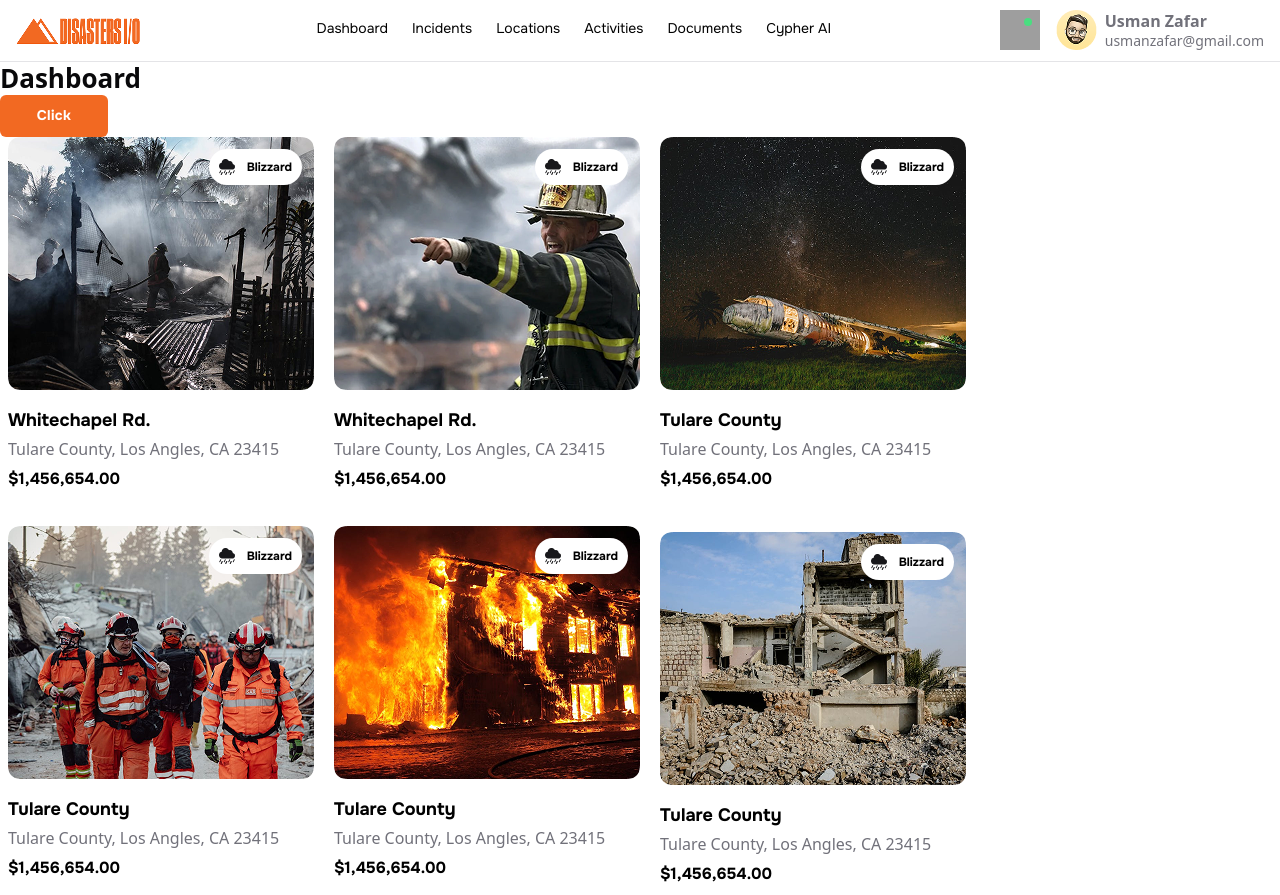
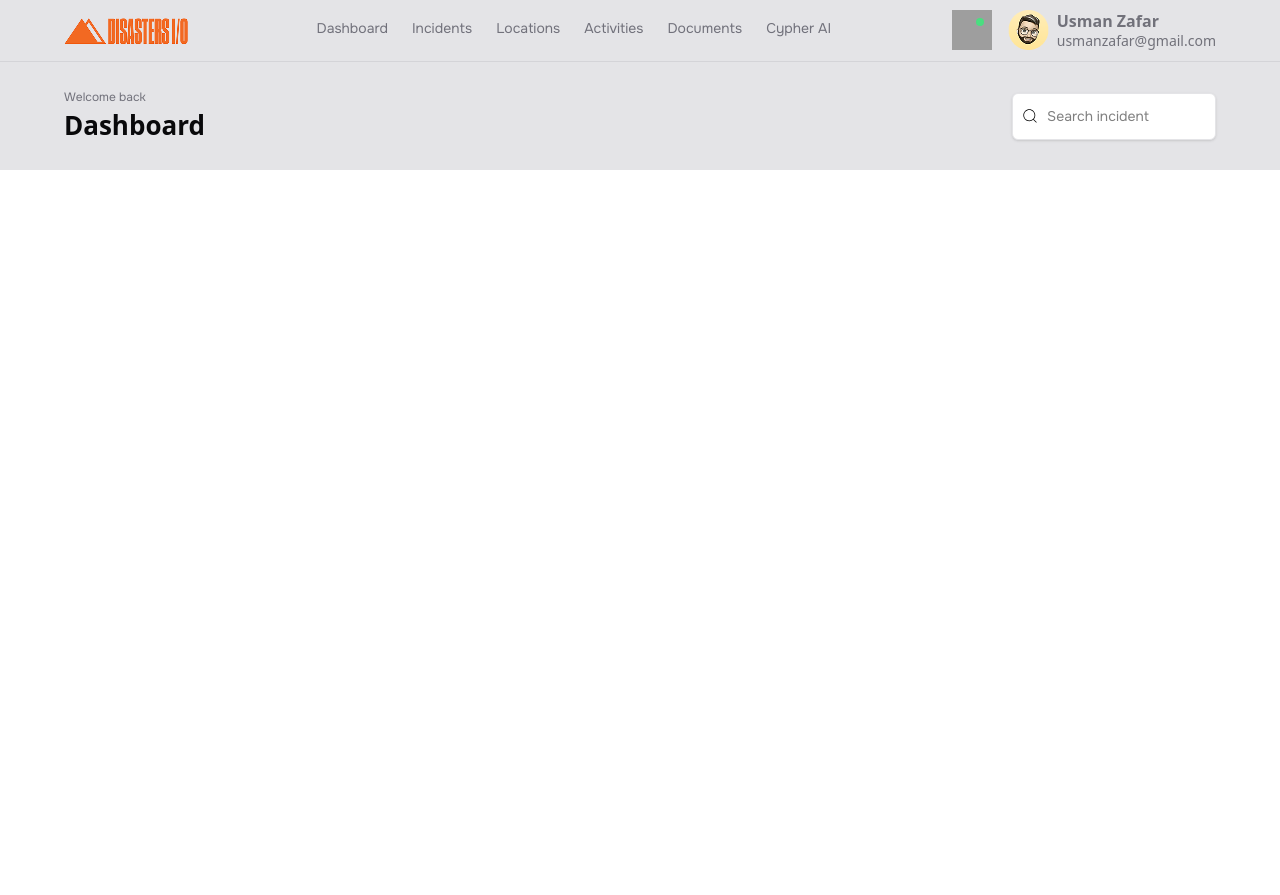
Before and after one commit to zehancoder/Disaster-Assignment, a React (Vite) app: page / in a window 1280 px wide. After the commit the page ends 800 px from the top, so only its background shows below. Built offline with nearby package versions, Linux system fonts and the light colour scheme; grey boxes are pictures that could not be loaded; a web font is replaced by a local one.

Commit message:
Landing page component

```diff
--- a/src/App.jsx
+++ b/src/App.jsx
@@ -1,20 +1,14 @@
-import { BrowserRouter } from "react-router-dom";
+import { BrowserRouter, Route, Routes } from "react-router-dom";
 import "./App.css";
-import { MyButton } from "./components/common/Button";
-import { HeroFunc } from "./components/common/Hero";
-import { TitleFunc, TitleTwo } from "./components/common/Title";
-import { NavFunc } from "./components/fixedComponent/Navber";
-import { Toggle } from "./components/fixedComponent/ToggleNav";
+import Landing from "./components/LandingPage";
 function App() {
   return (
     <>
       <BrowserRouter>
-        <NavFunc />
-        {/* <MyButton>Cypher AI</MyButton>
-      <TitleFunc>Hello</TitleFunc> */}
-        <TitleTwo>Dashboard</TitleTwo>
-        <MyButton>Click</MyButton>
-        <HeroFunc />
+        <Landing/>
+        <Routes>
+          <Route path="/Incident"></Route>
+        </Routes>
       </BrowserRouter>
     </>
   );
--- /dev/null
+++ b/src/components/LandingPage.jsx
@@ -0,0 +1,33 @@
+import { NavFunc } from "./fixedComponent/Navber";
+import { BigContainer } from "./common/IncidentContainer";
+import {SmallText, TitleTwo} from "./common/Title";
+import { CiSearch } from "react-icons/ci";
+import {MyButton} from "./common/Button"
+function Landing() {
+  return (
+    <>
+        <NavFunc />
+        <BigContainer className= "bg-zinc-200">
+            <div className="flex items-center justify-between py-5 md:py-7">
+                <div>
+                    <SmallText>
+                        Welcome back
+                    </SmallText>
+                    <TitleTwo className="mt-1">
+                        Dashboard
+                    </TitleTwo>
+                </div>
+                <div>
+                    <div className=" bg-white rounded-[6px] px-2 py-3 flex items-center gap-2 border border-zinc-200 shadow">
+                        <CiSearch className="text-lg"/>
+                        <input type="text" className="outline-none font-onset text-[14px] max-w-40" placeholder="Search incident"/>
+                    </div>
+
+                </div>
+            </div>
+        </BigContainer>
+    </>
+  );
+}
+
+export default Landing;
--- a/src/components/common/IncidentContainer.jsx
+++ b/src/components/common/IncidentContainer.jsx
@@ -6,7 +6,7 @@ export const Container = ({children, className}) => {
     </div>
 }
 export const BigContainer = ({children, className}) => {
-    return <div className={cn("mx-auto max-w-[1300px]", className)}>
+    return <div className={cn("mx-auto w-full px-3 md:px-10 lg:px-14 xl:px-16", className)}>
         {children}
     </div>
 }
--- a/src/components/common/Title.jsx
+++ b/src/components/common/Title.jsx
@@ -6,3 +6,8 @@ export const TitleFunc = ({children, className}) => {
 export const TitleTwo = ({children, className}) => {
     return <h1 className={cn("text-xl sm:text-[22px] text-[#09090B] leading-[33.15px] lg:text-[26px] font-bold", className)}>{children}</h1>
 }
+export const SmallText = ({children, className}) => {
+    return <p className={cn("text-xs text-zinc-500 font-onset leading-[15.3px]", className)}>
+        {children}
+    </p>
+}
--- a/src/components/fixedComponent/Navber.jsx
+++ b/src/components/fixedComponent/Navber.jsx
@@ -9,15 +9,18 @@ export const NavFunc = () => {
     setToggle(!toggle)
   }
   return (
-    <BigContainer>
-      <header className="flex border-b border-[#E4E4E7] items-center justify-between 2xl:px-0 px-4 lg:py-0 py-3">
-        <img src="/logo.png" alt="Logo" />
+    <div className="border-b border-b-zinc-300">
+      <BigContainer className="bg-zinc-200">
+      <header className="flex  bg-zinc-200 items-center justify-between 2xl:px-0 lg:py-0 py-3">
+        <Link to="/">
+          <img src="/logo.png" alt="Logo" />
+        </Link>
         <div className="hidden lg:flex items-center justify-center gap-3 md:gap-4 xl:gap-6">
           {MyData.navber.map((val, i) => (
             <Link
               key={i}
               to={val.link}
-              className="overflow-hidden cursor-pointer text-[14px] leading-[17.85px] font-[400] font-onset pb-5 mt-5 transition-all duration-200 hover:font-bold border-b-3 border-transparent hover:border-b-black"
+              className="overflow-hidden text-zinc-500 hover:text-black cursor-pointer text-[14px] leading-[17.85px] font-[400] font-onset pb-5 mt-5 transition-all duration-200 hover:font-bold border-b-3 border-transparent hover:border-b-black"
             >
               <p>{val.title}</p>
             </Link>
@@ -43,5 +46,6 @@ export const NavFunc = () => {
       </header>
       <Toggle toggle = {toggle} setToggle = {setToggle}/>
     </BigContainer>
+    </div>
   );
 };
--- a/src/components/fixedComponent/ToggleNav.jsx
+++ b/src/components/fixedComponent/ToggleNav.jsx
@@ -17,7 +17,7 @@ export const Toggle = ({ toggle, setToggle }) => {
             <Link
               key={i}
               to={val.link}
-              className="cursor-pointer text-[14px] leading-[17.85px] font-[400] font-onset transition-all duration-200 hover:font-bold"
+              className="cursor-pointer text-white hover:text-black text-[14px] leading-[17.85px] font-[400] font-onset transition-all duration-200 hover:font-bold"
               onClick={closeNav}
             >
               <p>{val.title}</p>
```
